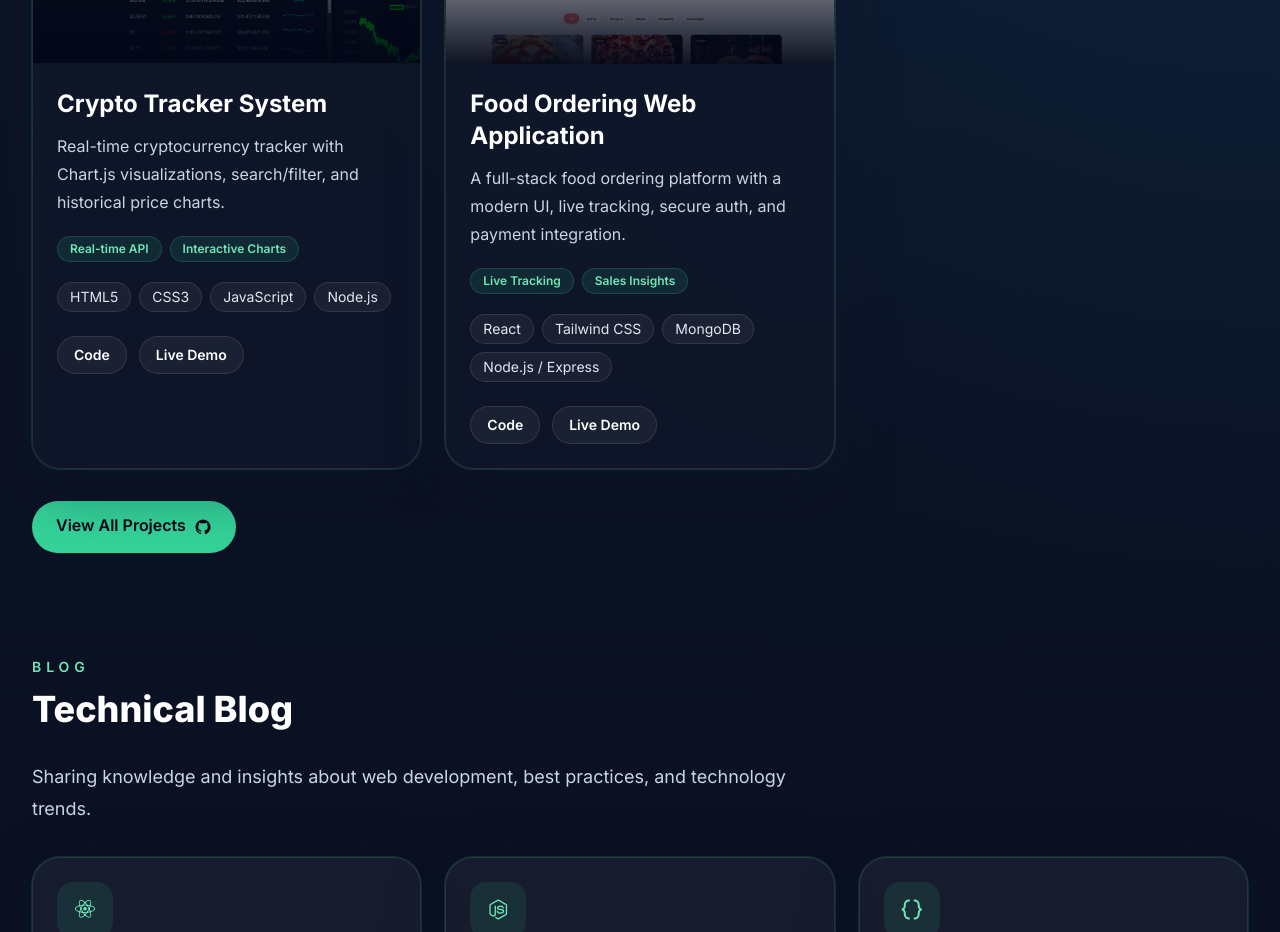
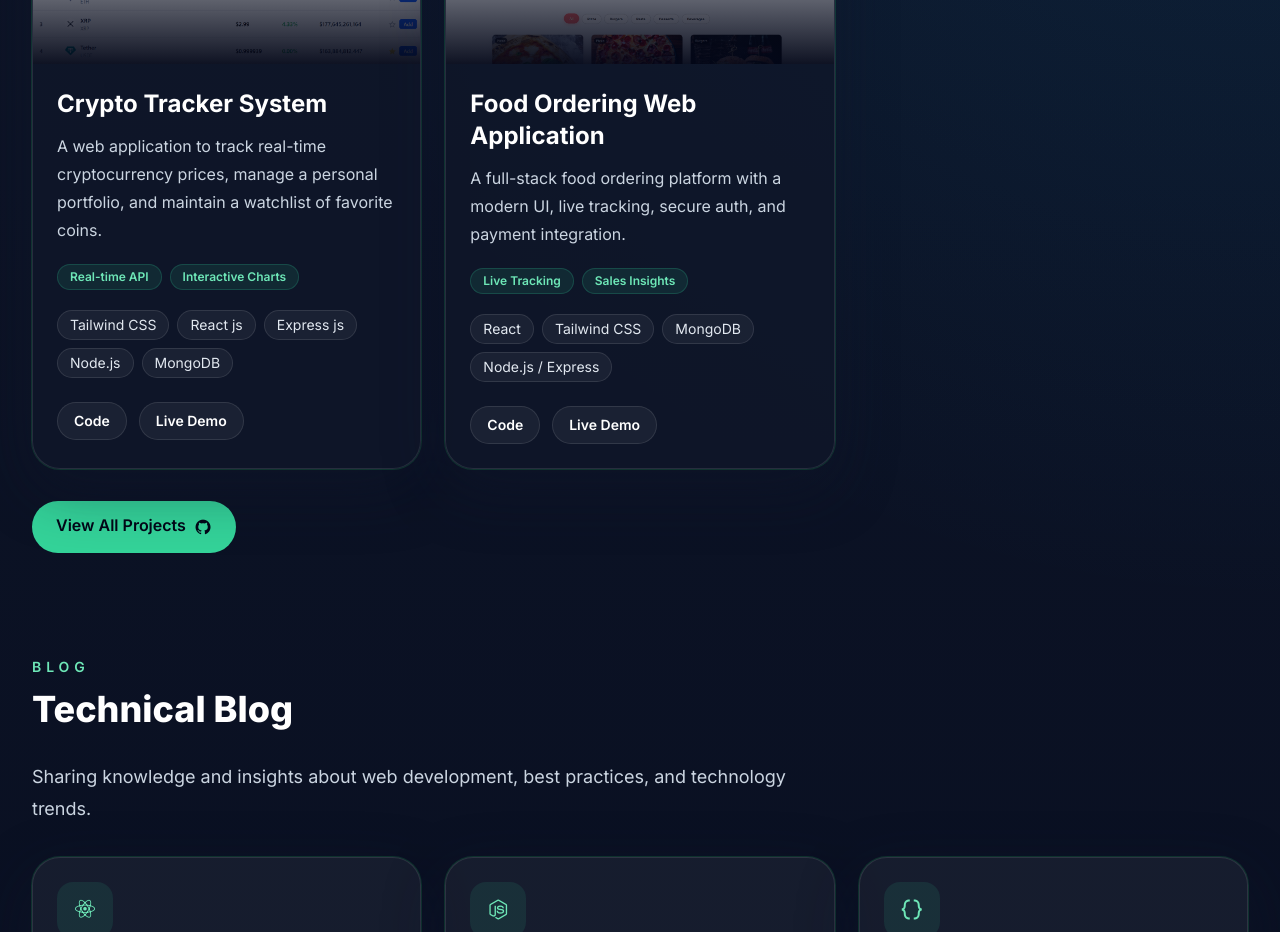
Before and after one commit to Borifan02/Professional_portfolio, a React (Vite) app: page / in a window 1280 px wide. Shown: the part 4720-5652 px from the top of the page. Built offline with nearby package versions, Linux system fonts and the light colour scheme.

Commit message:
some file updated

```diff
--- a/src/App.jsx
+++ b/src/App.jsx
@@ -139,12 +139,12 @@ const projects = [
     name: 'Crypto Tracker System',
     category: ['fullstack', 'frontend'],
     image: `${BASE_URL}image/crypto.jpg`,
-    description: 'Real-time cryptocurrency tracker with Chart.js visualizations, search/filter, and historical price charts.',
+    description: 'A web application to track real-time cryptocurrency prices, manage a personal portfolio, and maintain a watchlist of favorite coins.',
     meta: ['Real-time API', 'Interactive Charts'],
-    stack: ['HTML5', 'CSS3', 'JavaScript', 'Node.js'],
+    stack: ['Tailwind CSS', 'React js ', 'Express js', 'Node.js','MongoDB'],
     links: [
-      { label: 'Code', href: 'https://github.com/Borifan02/Crypto-tracker' },
-      { label: 'Live Demo', href: 'https://crypto-tracker-system.vercel.app/' },
+      { label: 'Code', href: 'https://github.com/Borifan02/cryptoTrack' },
+      { label: 'Live Demo', href: 'https://crypto-track-mauve-delta.vercel.app/' },
     ],
   },
   {
```
Also changed, not shown: public/image/crypto.jpg.
